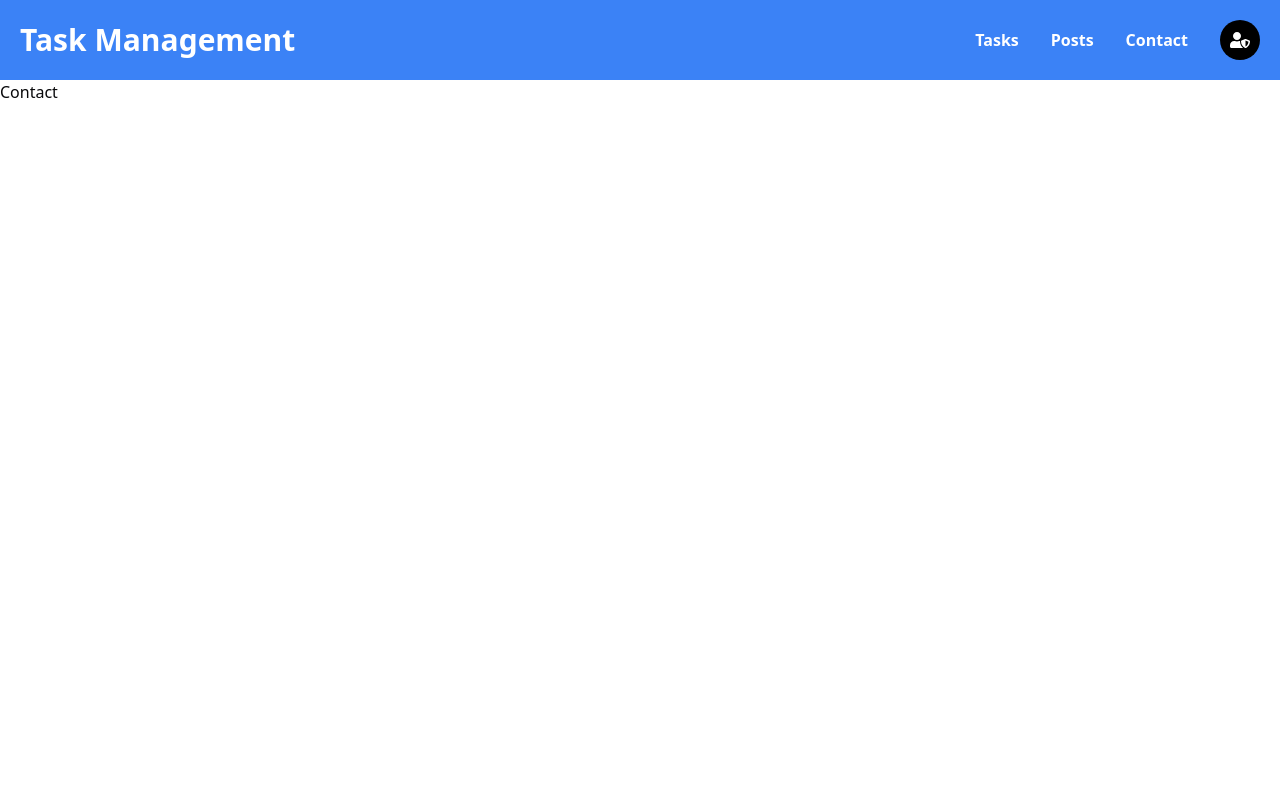
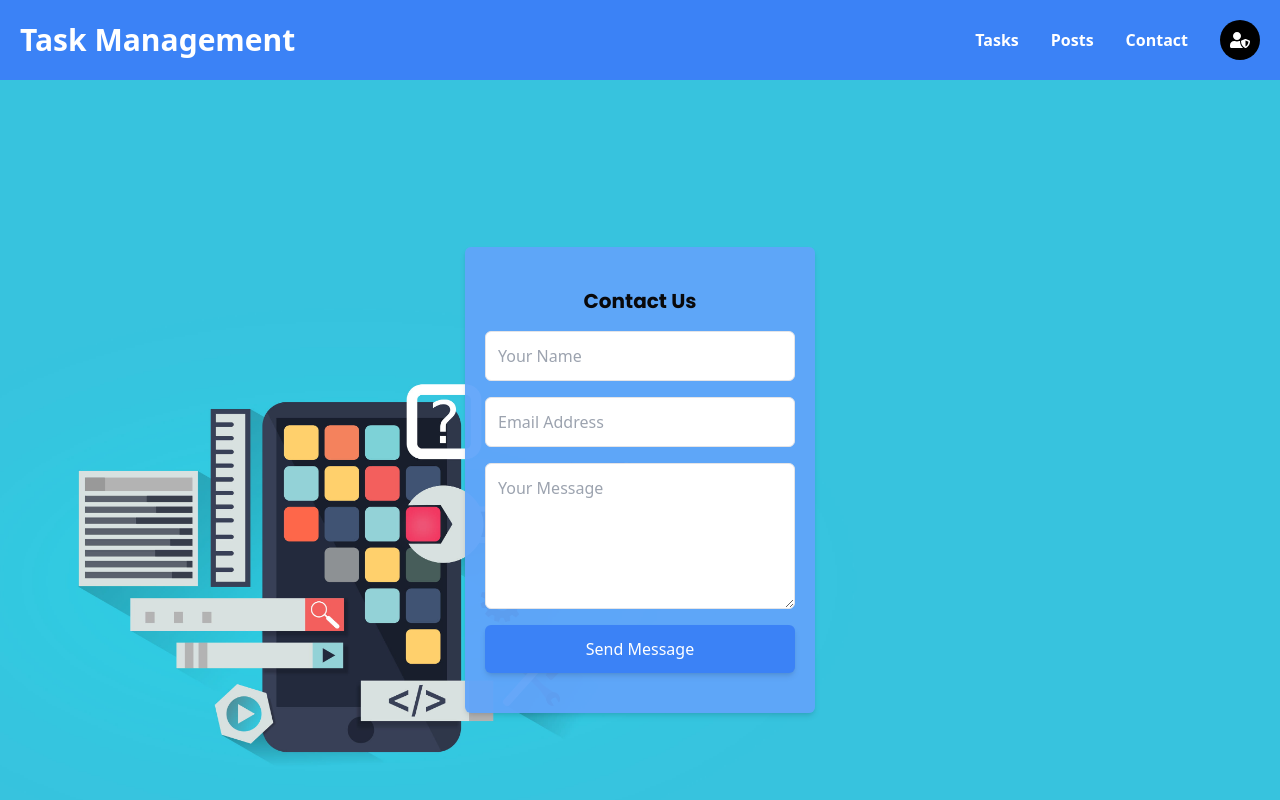
Before and after one commit to miracl3-dreams/e-commerce-fe, a React (Vite) app: page /dashboard/contact in a window 1280 px wide. Shown: the top 800 px of the page. Built offline with nearby package versions, Linux system fonts and the light colour scheme; sample sign-in values are in the browser's storage.

Commit message:
fix: pages with background

```diff
--- a/src/pages/Archive/Archive.jsx
+++ b/src/pages/Archive/Archive.jsx
@@ -4,6 +4,7 @@ import Button from "../../components/Button";
 import { toast, Bounce } from "react-toastify";
 import { useQuery, useMutation } from "@tanstack/react-query";
 import axios from "../../utils/Axios";
+import backgroundImg from "../../assets/images/background-image.jpg";
 
 const Archive = () => {
   // State hooks
@@ -269,7 +270,10 @@ const Archive = () => {
 
   return (
     <>
-      <div className="bg-white relative flex flex-col items-center h-full w-full">
+      <div
+        className="relative flex flex-col items-center h-screen w-full bg-cover bg-center"
+        style={{ backgroundImage: `url(${backgroundImg})` }}
+      >
         <h1 className="font-poppins font-bold text-3xl text-black py-8">
           Archived Tasks
         </h1>
--- a/src/pages/Contact/Contact.jsx
+++ b/src/pages/Contact/Contact.jsx
@@ -1,7 +1,101 @@
-import React from "react";
+import { useState } from "react";
+import axios from "../../utils/Axios";
+import backgroundImg from "../../assets/images/background-image.jpg";
 
 const Contact = () => {
-  return <>Contact</>;
+  const [formData, setFormData] = useState({
+    name: "",
+    email: "",
+    message: "",
+  });
+
+  const [isSubmitting, setIsSubmitting] = useState(false);
+
+  const handleChange = (e) => {
+    const { name, value } = e.target;
+    setFormData((prev) => ({ ...prev, [name]: value }));
+  };
+
+  const handleSubmit = async (e) => {
+    e.preventDefault();
+    setIsSubmitting(true);
+    try {
+      const response = await axios.post(
+        "http://127.0.0.1:8000/api/v1/contact",
+        formData
+      );
+      alert(response.data.message);
+      setFormData({ name: "", email: "", message: "" });
+    } catch (error) {
+      console.error("There was an error submitting the form:", error);
+    } finally {
+      setIsSubmitting(false);
+    }
+  };
+
+  return (
+    <>
+      <div className="min-h-screen flex flex-col">
+        {isSubmitting && (
+          <div className="absolute inset-0 flex justify-center items-center bg-black bg-opacity-50 z-20">
+            <p className="text-white text-lg font-semibold">Submitting...</p>
+          </div>
+        )}
+        <div
+          className="bg-white bg-cover bg-bottom flex justify-center items-center flex-1"
+          style={{ backgroundImage: `url(${backgroundImg})` }}
+        >
+          <div className="bg-blue-400 bg-opacity-95 px-5 py-10 rounded-md shadow-md w-[90%] max-w-[400px] md:max-w-[350px] lg:w-[30%] relative">
+            <h2 className="font-poppins font-bold text-xl text-center mb-4">
+              Contact Us
+            </h2>
+            <form onSubmit={handleSubmit} className="space-y-4">
+              <div className="flex items-center gap-2">
+                <input
+                  type="text"
+                  name="name"
+                  value={formData.name}
+                  onChange={handleChange}
+                  placeholder="Your Name"
+                  className="w-full p-3 border rounded-md focus:outline-none focus:ring focus:ring-blue-300"
+                  required
+                />
+              </div>
+              <div className="flex items-center gap-2">
+                <input
+                  type="email"
+                  name="email"
+                  value={formData.email}
+                  onChange={handleChange}
+                  placeholder="Email Address"
+                  className="w-full p-3 border rounded-md focus:outline-none focus:ring focus:ring-blue-300"
+                  required
+                />
+              </div>
+              <div className="flex items-center gap-2">
+                <textarea
+                  name="message"
+                  value={formData.message}
+                  onChange={handleChange}
+                  placeholder="Your Message"
+                  className="w-full p-3 border rounded-md focus:outline-none focus:ring focus:ring-blue-300"
+                  rows="5"
+                  required
+                ></textarea>
+              </div>
+              <button
+                type="submit"
+                className="w-full bg-blue-500 text-white p-3 rounded-md shadow-md hover:bg-blue-600 transition"
+                disabled={isSubmitting}
+              >
+                {isSubmitting ? "Sending..." : "Send Message"}
+              </button>
+            </form>
+          </div>
+        </div>
+      </div>
+    </>
+  );
 };
 
 export default Contact;
--- a/src/pages/Dashboard/Dashboard.jsx
+++ b/src/pages/Dashboard/Dashboard.jsx
@@ -67,7 +67,7 @@ const Dashboard = () => {
           Dashboard Page
         </h1>
       </div>
-      <div className="flex justify-center items-center h-[65vh]">
+      <div className="flex justify-center items-center h-[10vh]">
         <div className="flex space-x-4">
           <Cards className="bg-blue-500 flex justify-center items-start border-2 border-black p-4">
             <p className="text-xl text-gray-700">
--- a/src/pages/Posts/Posts.jsx
+++ b/src/pages/Posts/Posts.jsx
@@ -9,6 +9,7 @@ import {
   useQueryClient,
 } from "@tanstack/react-query";
 import { toast, Bounce } from "react-toastify";
+import backgroundImg from "../../assets/images/background-image.jpg";
 
 const Posts = () => {
   // State Variables
@@ -204,7 +205,10 @@ const Posts = () => {
   const allPosts = data ? data.pages.flatMap((page) => page.data.data) : [];
 
   return (
-    <div className="bg-white relative flex flex-col items-center h-full w-full">
+    <div
+      className="relative flex flex-col items-center h-screen w-full bg-cover bg-center"
+      style={{ backgroundImage: `url(${backgroundImg})` }}
+    >
       <h1 className="font-poppins font-bold text-3xl text-black py-8">
         Posts and Comments
       </h1>
@@ -217,7 +221,7 @@ const Posts = () => {
       {isLoading && <div className="text-center mb-4">Loading...</div>} */}
 
       <div className="flex flex-col items-center gap-5 w-full">
-        <div className="bg-blue-500 flex flex-col items-start gap-6 p-8 w-full max-w-5xl rounded-md font-poppins">
+        <div className="bg-blue-400 bg-opacity-95 flex flex-col items-start gap-6 p-8 w-full max-w-5xl rounded-md font-poppins">
           <div className="flex w-full">
             <input
               className="px-4 py-2 rounded-md border border-gray-300 shadow-sm focus:outline-none focus:ring focus:ring-blue-300 w-full"
@@ -228,12 +232,12 @@ const Posts = () => {
           </div>
         </div>
 
-        <div className="bg-gray-300 p-6 rounded-md w-full max-w-5xl">
+        <div className="bg-blue-400 bg-opacity-95 p-6 rounded-md w-full max-w-5xl">
           <h2 className="text-black text-2xl font-bold mb-4 text-center">
             All Posts
           </h2>
 
-          <div className="bg-gray-200 p-6 rounded-md w-full max-w-5xl">
+          <div className="bg-white p-6 rounded-md w-full max-w-5xl">
             <h2 className="text-black font-bold text-2xl mb-5">Search Posts</h2>
             <input
               className="px-4 py-2 rounded-md w-full border border-gray-300"
--- a/src/pages/Tasks/Tasks.jsx
+++ b/src/pages/Tasks/Tasks.jsx
@@ -3,10 +3,11 @@ import { Link, useNavigate } from "react-router-dom";
 import { useQuery, useMutation, useQueryClient } from "@tanstack/react-query";
 import Cards from "../../components/Cards";
 import Button from "../../components/Button";
-import Loading from "../../components/Loading"
+import Loading from "../../components/Loading";
 import Modal from "../../components/Modal";
 import axios from "../../utils/Axios";
 import { toast, Bounce } from "react-toastify";
+import backgroundImg from "../../assets/images/background-image.jpg";
 
 const Tasks = () => {
   // State Variables
@@ -296,13 +297,16 @@ const Tasks = () => {
 
   return (
     <>
-      <div className="bg-white relative flex flex-col items-center h-full w-full">
+      <div
+        className="relative flex flex-col items-center h-screen w-full bg-cover bg-center"
+        style={{ backgroundImage: `url(${backgroundImg})` }}
+      >
         <h1 className="font-poppins font-bold text-3xl text-black py-8">
           Tasks
         </h1>
 
         <div className="flex flex-col items-center gap-5 w-full">
-          <div className="bg-blue-500 absolute flex flex-col items-start gap-6 p-8 w-full max-w-5xl rounded-md font-poppins">
+          <div className="bg-blue-400 bg-opacity-95 absolute flex flex-col items-start gap-6 p-8 w-full max-w-5xl rounded-md font-poppins">
             {/* Controls for Creating and Searching Tasks */}
             <div className="flex flex-col gap-2 md:gap-0 md:flex-row justify-between w-full">
               <div className="flex items-center gap-x-2">
@@ -413,7 +417,7 @@ const Tasks = () => {
           {/* Modal for Creating or Updating Tasks */}
           <Modal
             isOpen={isModalOpen}
-            className="bg-blue-500 border-2 border-black"
+            className="bg-blue-400"
             closeModal={() => setIsModalOpen(false)}
           >
             <div className="flex flex-col items-center gap-2 pt-5 w-[360px]">
@@ -434,7 +438,9 @@ const Tasks = () => {
                   value={formData.name}
                   onChange={handleInputChange}
                 />
-                <label className="text-black font-bold">Task Description:</label>
+                <label className="text-black font-bold">
+                  Task Description:
+                </label>
                 <textarea
                   className="w-full px-4 py-2 border rounded-md mb-3"
                   name="task"
```
